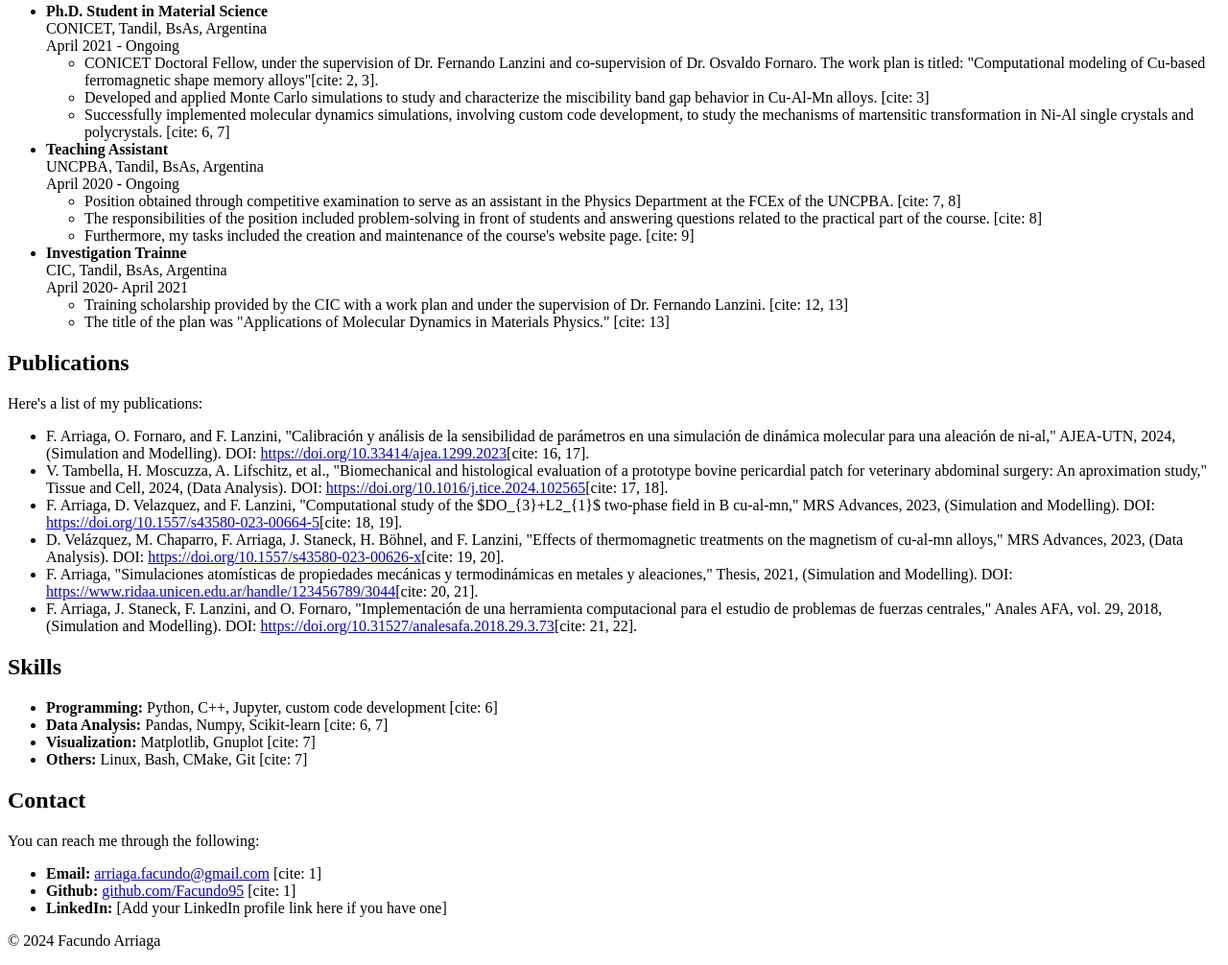
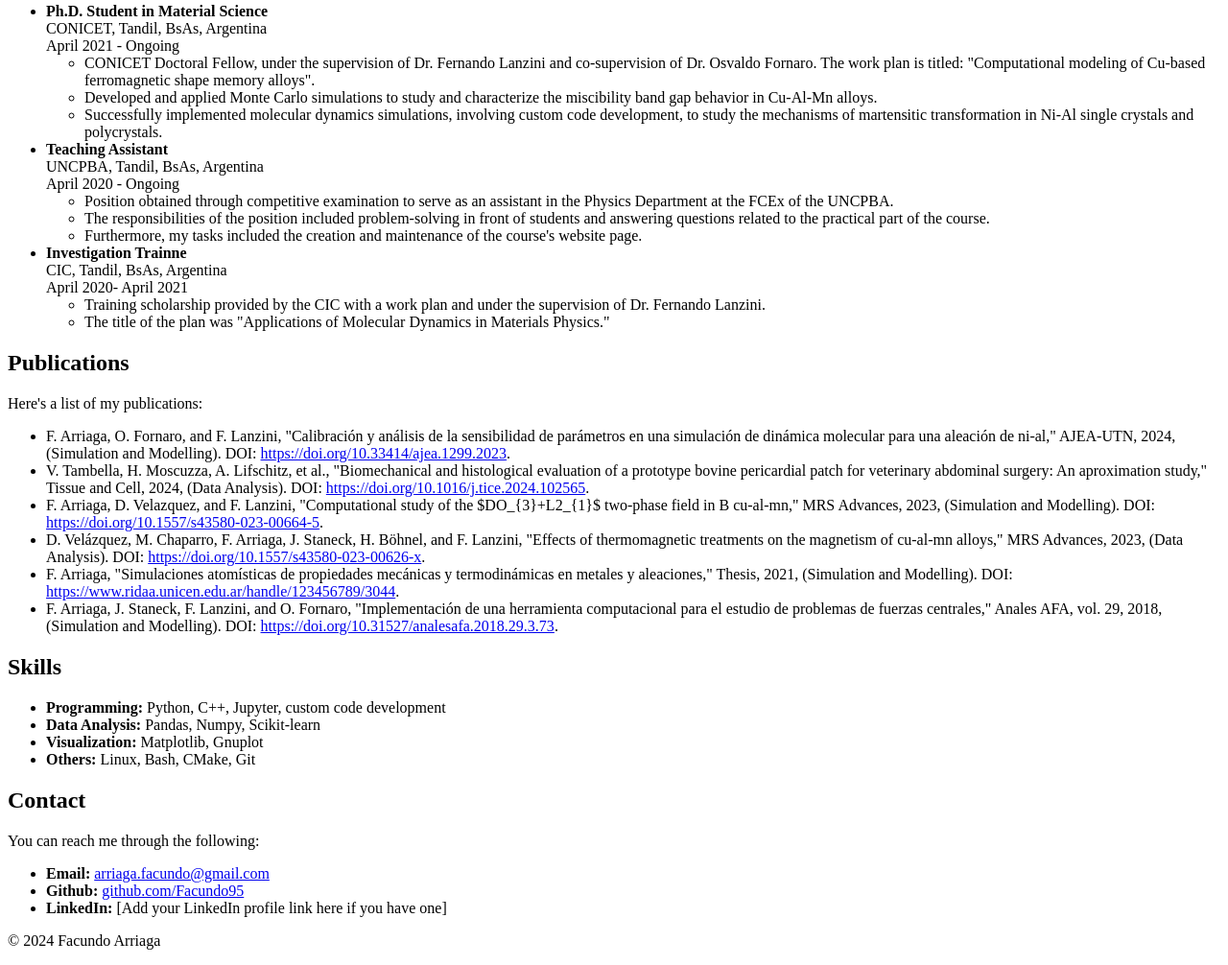
Before and after one commit to Facundo95/Facundo95.github.io, a plain HTML site: page index.html in a window 1280 px wide. Shown: the part 563-1569 px from the top of the page at 96% size. Drawn offline with Linux system fonts and the light colour scheme.

Commit message:
Update index.html

```diff
--- a/index.html
+++ b/index.html
@@ -3,9 +3,8 @@
 <head>
     <meta charset="UTF-8">
     <meta name="viewport" content="width=device-width, initial-scale=1.0">
-    <title>CV - [Tu Nombre]</title>
-    <link rel="stylesheet" href="styles.css">
-</head>
+    <title>CV - Facundo Arriaga</title>
+    <link rel="stylesheet" href="styles.css">  </head>
 <body>
     <header>
         <h1>Facundo Arriaga</h1>
@@ -25,8 +24,8 @@
     <main>
         <section id="descripcion">
             <h2>About Me</h2>
-            <p>Seeking an entry-level Data Scientist position to apply my strong analytical, computational, and programming skills developed through my Ph.D.
-            in Materials Science. Eager to contribute to data-driven decision-making and solve challenging problems.
+            <p>
+                Seeking an entry-level Data Scientist position to apply my strong analytical, computational, and programming skills developed through my Ph.D. in Materials Science. Eager to contribute to data-driven decision-making and solve challenging problems.
             </p>
         </section>
 
@@ -62,9 +61,9 @@
                     April 2021 - Ongoing
                     <br>
                     <ul>
-                        <li>CONICET Doctoral Fellow, under the supervision of Dr. Fernando Lanzini and co-supervision of Dr. Osvaldo Fornaro. The work plan is titled: "Computational modeling of Cu-based ferromagnetic shape memory alloys"[cite: 2, 3].</li>
-                        <li>Developed and applied Monte Carlo simulations to study and characterize the miscibility band gap behavior in Cu-Al-Mn alloys. [cite: 3]</li>
-                        <li>Successfully implemented molecular dynamics simulations, involving custom code development, to study the mechanisms of martensitic transformation in Ni-Al single crystals and polycrystals. [cite: 6, 7]</li>
+                        <li>CONICET Doctoral Fellow, under the supervision of Dr. Fernando Lanzini and co-supervision of Dr. Osvaldo Fornaro. The work plan is titled: "Computational modeling of Cu-based ferromagnetic shape memory alloys".</li>
+                        <li>Developed and applied Monte Carlo simulations to study and characterize the miscibility band gap behavior in Cu-Al-Mn alloys.</li>
+                        <li>Successfully implemented molecular dynamics simulations, involving custom code development, to study the mechanisms of martensitic transformation in Ni-Al single crystals and polycrystals.</li>
                     </ul>
                 </li>
                 <li>
@@ -75,12 +74,12 @@
                     April 2020 - Ongoing
                     <br>
                     <ul>
-                        <li>Position obtained through competitive examination to serve as an assistant in the Physics Department at the FCEx of the UNCPBA. [cite: 7, 8]</li>
-                        <li>The responsibilities of the position included problem-solving in front of students and answering questions related to the practical part of the course. [cite: 8]</li>
-                         <li>Furthermore, my tasks included the creation and maintenance of the course's website page. [cite: 9]</li>
+                        <li>Position obtained through competitive examination to serve as an assistant in the Physics Department at the FCEx of the UNCPBA.</li>
+                        <li>The responsibilities of the position included problem-solving in front of students and answering questions related to the practical part of the course.</li>
+                        <li>Furthermore, my tasks included the creation and maintenance of the course's website page.</li>
                     </ul>
                 </li>
-                 <li>
+                <li>
                     <strong>Investigation Trainne</strong>
                     <br>
                     CIC, Tandil, BsAs, Argentina
@@ -88,11 +87,10 @@
                     April 2020- April 2021
                     <br>
                     <ul>
-                        <li>Training scholarship provided by the CIC with a work plan and under the supervision of Dr. Fernando Lanzini. [cite: 12, 13]</li>
-                        <li>The title of the plan was "Applications of Molecular Dynamics in Materials Physics." [cite: 13]</li>
+                        <li>Training scholarship provided by the CIC with a work plan and under the supervision of Dr. Fernando Lanzini.</li>
+                        <li>The title of the plan was "Applications of Molecular Dynamics in Materials Physics."</li>
                     </ul>
                 </li>
-
             </ul>
         </section>
 
@@ -100,13 +98,30 @@
             <h2>Publications</h2>
             <p>Here's a list of my publications:</p>
             <ul>
-                <li>F. Arriaga, O. Fornaro, and F. Lanzini, "Calibración y análisis de la sensibilidad de parámetros en una simulación de dinámica molecular para una aleación de ni-al," AJEA-UTN, 2024, (Simulation and Modelling). DOI: <a href="https://doi.org/10.33414/ajea.1299.2023" target="_blank">https://doi.org/10.33414/ajea.1299.2023</a>[cite: 16, 17].</li>
-                <li>V. Tambella, H. Moscuzza, A. Lifschitz, et al., "Biomechanical and histological evaluation of a prototype bovine pericardial patch for veterinary abdominal surgery: An aproximation study," Tissue and Cell, 2024, (Data Analysis). DOI: <a href="https://doi.org/10.1016/j.tice.2024.102565" target="_blank">https://doi.org/10.1016/j.tice.2024.102565</a>[cite: 17, 18].</li>
-                 <li>F. Arriaga, D. Velazquez, and F. Lanzini, "Computational study of the $DO_{3}+L2_{1}$ two-phase field in B cu-al-mn," MRS Advances, 2023, (Simulation and Modelling). DOI: <a href="https://doi.org/10.1557/s43580-023-00664-5" target="_blank">https://doi.org/10.1557/s43580-023-00664-5</a>[cite: 18, 19].</li>
-                <li>D. Velázquez, M. Chaparro, F. Arriaga, J. Staneck, H. Böhnel, and F. Lanzini, "Effects of thermomagnetic treatments on the magnetism of cu-al-mn alloys," MRS Advances, 2023, (Data Analysis). DOI: <a href="https://doi.org/10.1557/s43580-023-00626-x" target="_blank">https://doi.org/10.1557/s43580-023-00626-x</a>[cite: 19, 20].</li>
-                <li>F. Arriaga, "Simulaciones atomísticas de propiedades mecánicas y termodinámicas en metales y aleaciones," Thesis, 2021, (Simulation and Modelling). DOI: <a href="https://www.ridaa.unicen.edu.ar/handle/123456789/3044" target="_blank">https://www.ridaa.unicen.edu.ar/handle/123456789/3044</a>[cite: 20, 21].</li>
-                <li>F. Arriaga, J. Staneck, F. Lanzini, and O. Fornaro, "Implementación de una herramienta computacional para el estudio de problemas de fuerzas centrales," Anales AFA, vol. 29, 2018, (Simulation and Modelling). DOI: <a href="https://doi.org/10.31527/analesafa.2018.29.3.73" target="_blank">https://doi.org/10.31527/analesafa.2018.29.3.73</a>[cite: 21, 22].</li>
-
+                <li>
+                    F. Arriaga, O. Fornaro, and F. Lanzini, "Calibración y análisis de la sensibilidad de parámetros en una simulación de dinámica molecular para una aleación de ni-al," AJEA-UTN, 2024, (Simulation and Modelling). DOI:
+                    <a href="https://doi.org/10.33414/ajea.1299.2023" target="_blank">https://doi.org/10.33414/ajea.1299.2023</a>.
+                </li>
+                <li>
+                    V. Tambella, H. Moscuzza, A. Lifschitz, et al., "Biomechanical and histological evaluation of a prototype bovine pericardial patch for veterinary abdominal surgery: An aproximation study," Tissue and Cell, 2024, (Data Analysis). DOI:
+                    <a href="https://doi.org/10.1016/j.tice.2024.102565" target="_blank">https://doi.org/10.1016/j.tice.2024.102565</a>.
+                </li>
+                <li>
+                    F. Arriaga, D. Velazquez, and F. Lanzini, "Computational study of the $DO_{3}+L2_{1}$ two-phase field in B cu-al-mn," MRS Advances, 2023, (Simulation and Modelling). DOI:
+                    <a href="https://doi.org/10.1557/s43580-023-00664-5" target="_blank">https://doi.org/10.1557/s43580-023-00664-5</a>.
+                </li>
+                <li>
+                    D. Velázquez, M. Chaparro, F. Arriaga, J. Staneck, H. Böhnel, and F. Lanzini, "Effects of thermomagnetic treatments on the magnetism of cu-al-mn alloys," MRS Advances, 2023, (Data Analysis). DOI:
+                    <a href="https://doi.org/10.1557/s43580-023-00626-x" target="_blank">https://doi.org/10.1557/s43580-023-00626-x</a>.
+                </li>
+                <li>
+                    F. Arriaga, "Simulaciones atomísticas de propiedades mecánicas y termodinámicas en metales y aleaciones," Thesis, 2021, (Simulation and Modelling). DOI:
+                    <a href="https://www.ridaa.unicen.edu.ar/handle/123456789/3044" target="_blank">https://www.ridaa.unicen.edu.ar/handle/123456789/3044</a>.
+                </li>
+                <li>
+                    F. Arriaga, J. Staneck, F. Lanzini, and O. Fornaro, "Implementación de una herramienta computacional para el estudio de problemas de fuerzas centrales," Anales AFA, vol. 29, 2018, (Simulation and Modelling). DOI:
+                    <a href="https://doi.org/10.31527/analesafa.2018.29.3.73" target="_blank">https://doi.org/10.31527/analesafa.2018.29.3.73</a>.
+                </li>
             </ul>
         </section>
 
@@ -115,19 +130,19 @@
             <ul>
                 <li>
                     <strong>Programming:</strong>
-                    Python, C++, Jupyter, custom code development [cite: 6]
+                    Python, C++, Jupyter, custom code development
                 </li>
                 <li>
                     <strong>Data Analysis:</strong>
-                    Pandas, Numpy, Scikit-learn [cite: 6, 7]
+                    Pandas, Numpy, Scikit-learn
                 </li>
-                 <li>
+                <li>
                     <strong>Visualization:</strong>
-                    Matplotlib, Gnuplot [cite: 7]
+                    Matplotlib, Gnuplot
                 </li>
                 <li>
                     <strong>Others:</strong>
-                    Linux, Bash, CMake, Git [cite: 7]
+                    Linux, Bash, CMake, Git
                 </li>
             </ul>
         </section>
@@ -136,9 +151,9 @@
             <h2>Contact</h2>
             <p>You can reach me through the following:</p>
             <ul>
-                <li><strong>Email:</strong> <a href="mailto:arriaga.facundo@gmail.com">arriaga.facundo@gmail.com</a> [cite: 1]</li>
-                <li><strong>Github:</strong> <a href="https://github.com/Facundo95" target="_blank">github.com/Facundo95</a> [cite: 1]</li>
-                <li><strong>LinkedIn:</strong>  [Add your LinkedIn profile link here if you have one]</li>
+                <li><strong>Email:</strong> <a href="mailto:arriaga.facundo@gmail.com">arriaga.facundo@gmail.com</a></li>
+                <li><strong>Github:</strong> <a href="https://github.com/Facundo95" target="_blank">github.com/Facundo95</a></li>
+                <li><strong>LinkedIn:</strong> [Add your LinkedIn profile link here if you have one]</li>
             </ul>
         </section>
     </main>
```
